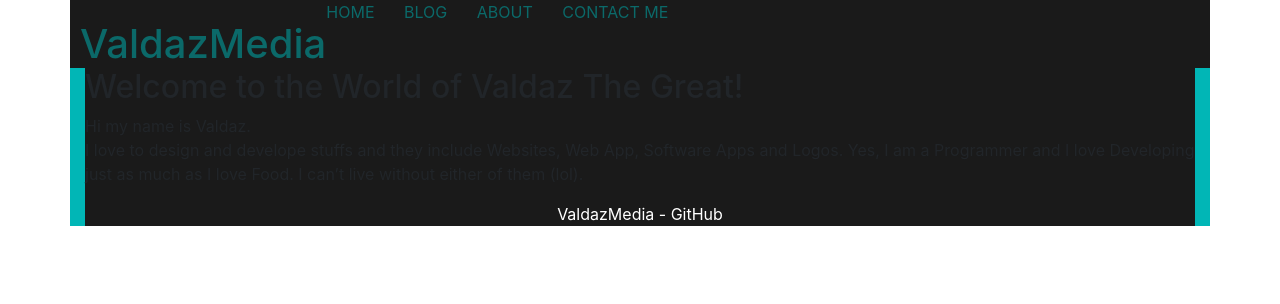
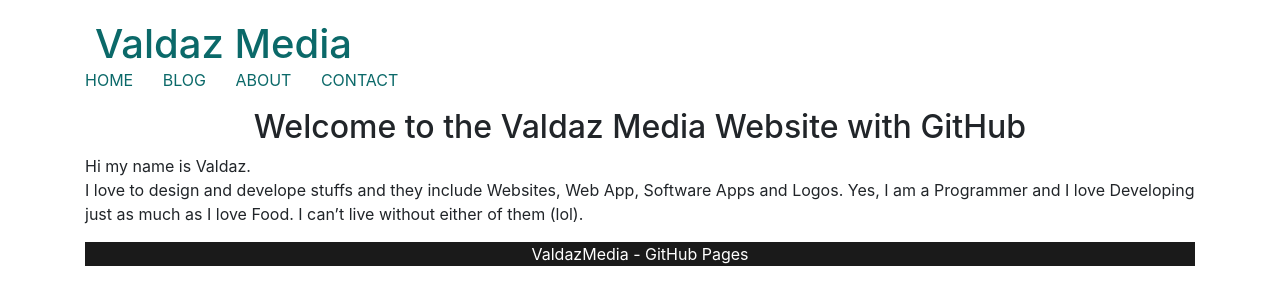
Before and after one commit to Valdaz007/valdaz007.github.io, a plain HTML site: page index.html in a window 1280 px wide. Drawn offline with nearby package versions, Linux system fonts and the light colour scheme.

Commit message:
Update index.html

```diff
--- a/index.html
+++ b/index.html
@@ -2,31 +2,29 @@
 <html>
   <head>
     <meta charset = "utf-8">
+    <meta name = "viewpoint" content = "width=device_width, initial-scale=1, shrink-to-fit=no">
     <link rel="stylesheet" href="https://stackpath.bootstrapcdn.com/bootstrap/4.4.1/css/bootstrap.min.css" integrity="sha384-Vkoo8x4CGsO3+Hhxv8T/Q5PaXtkKtu6ug5TOeNV6gBiFeWPGFN9MuhOf23Q9Ifjh" crossorigin="anonymous">
     <link rel = "stylesheet" href = "layout.css">
     <title>ValdazMedia - GitHub</title>
   </head>
 
   <body>
-    <div class = "container bg-myheader">
-      <div class = "row">
-        <header class = "col-xs-6">
-          <h1>ValdazMedia</h1>
+		<div class = "container">
+			<header>
+				<h1>Valdaz Media</h1>
+
+				<nav>
+					<ul>
+						<li><a href = "#">HOME</a></li>
+						<li><a href = "#">BLOG</a></li>
+						<li><a href = "#">ABOUT</a></li>
+						<li><a href = "#">CONTACT</a></li>
+					</ul>
+				</nav>
 			</header>
 
-        <nav class = "col-xs-6 col-xs-push-3">
-          <ul>
-            <li><a href = "">HOME</a></li>
-            <li><a href = "">BLOG</a></li>
-            <li><a href = "">ABOUT</a></li>
-            <li><a href = "">CONTACT ME</a></li>
-          </ul>
-        </nav>
-      </div>
-
-      <main class = "container">
-        <div class = "row">
-          <h2>Welcome to the World of Valdaz The Great!</h2>
+			<main>
+				<h2>Welcome to the Valdaz Media Website with GitHub</h2>
 				<p>
 					<span>Hi my name is Valdaz.</span><br>
 					I love to design and develope stuffs and they include
@@ -35,13 +33,10 @@
 					just as much as I love Food.
 					I can’t live without either of them (lol).
 				</p>
-        </div>
 			</main>
 
 			<footer>
-        <p>
-          ValdazMedia - GitHub
-        </p>
+				<p>ValdazMedia - GitHub Pages</p>
 			</footer>
 		</div>
 
```
Lines whose indentation alone changed are shown as unchanged.
